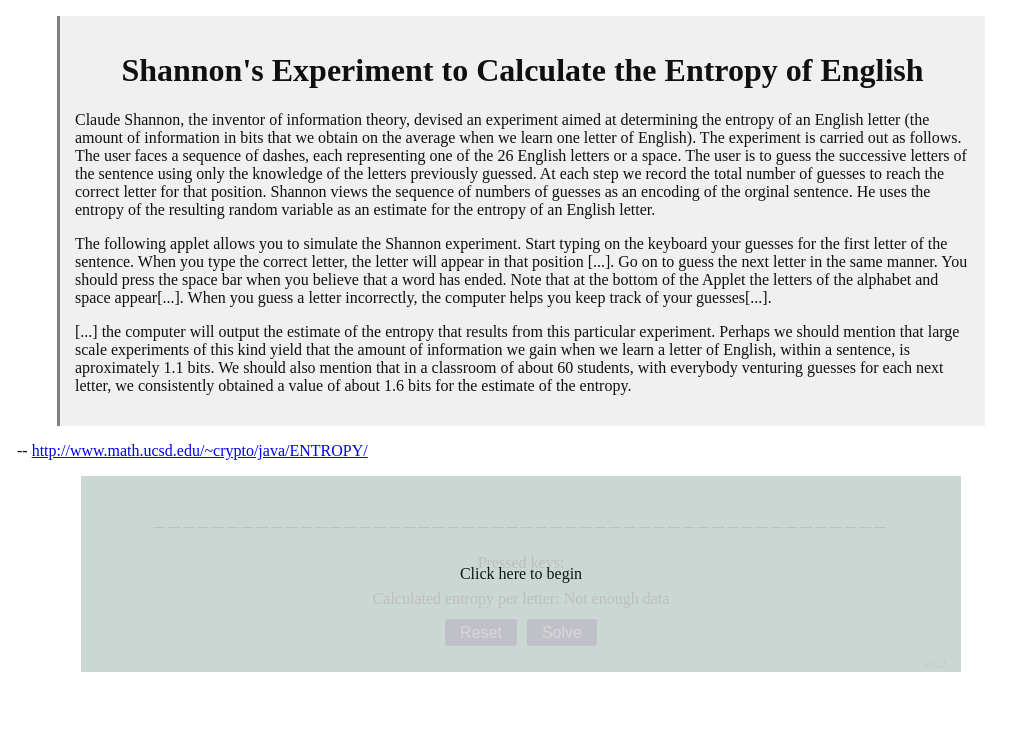
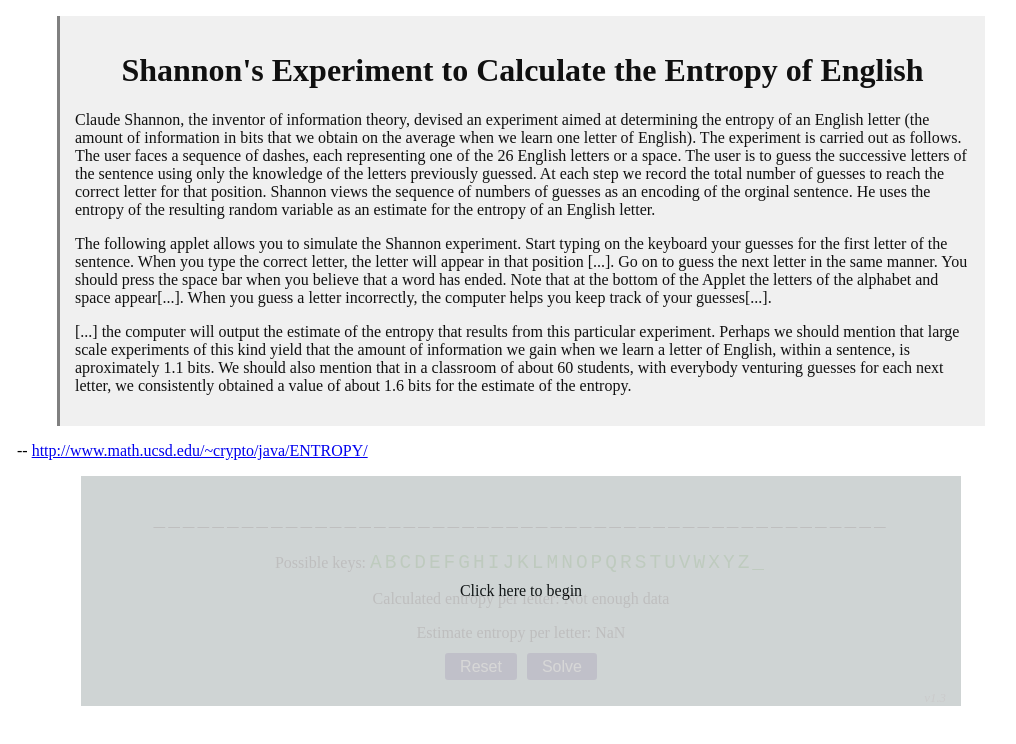
Before and after one commit to kltang96/Shannon-test, an Angular app: page / in a window 1280 px wide. Shown: the top 744 px of the page, without its empty margins (119-1135 px from the left). Built offline with nearby package versions, Linux system fonts and the light colour scheme.

Commit message:
v1.3
change favicon

update sentences

only space key is intercepted

display all letters, with pressed letters in a different color

```diff
--- a/src/app/shannon-test/sentences/sentences.ts
+++ b/src/app/shannon-test/sentences/sentences.ts
@@ -13,7 +13,7 @@ export const SENTENCES = [
   "The worst thing about being at the top of the career ladder is that theres a long way to fall",
   "He looked behind the door and didnt like what he saw",
   "The government felt confident that nobody would ever suspect the spy pigeon",
-  "She looked at the masterpiece hanging in the museum but all she could think is that her five year old could do better",
+  "She looked at the masterpiece hanging in the museum and thought that her toddler could do better",
   "They say people remember important moments in their life well yet no one remembers their own birth",
   "I became paranoid that the school of jellyfish was going to sting me",
   "He creeped like a lion stalking a gazelle on the savannah",
@@ -22,7 +22,7 @@ export const SENTENCES = [
   "Some clothes just should not be worn by some people",
   "Everyone pretends to like wheat until you mention barley",
   "The beauty of the sunset was obscured by the industrial cranes",
-  "When I was little I had a car door slammed shut on my hand and I still remember it quite vividly",
+  "When I was little I had a car door slammed shut on my hand and I still remember it vividly",
   "The green tea and avocado smoothie turned out exactly as expected",
   "Iguanas were falling out of the trees",
   "The body piercing didnt go exactly as he expected",
@@ -60,7 +60,7 @@ export const SENTENCES = [
   "The coordinated professionals completed their difficult tasks successfully",
   "The lack of budget saw the projects failure",
   "We spent a lot of time looking for a parking space",
-  "Democracy is a form of government in which the people often vote for someone different but seldom get something different",
+  "Democracy is a form of government in which the people vote for change but get more of the same",
   "I was the owner of the only swimming pool in the city that had a diving board",
   "Children often want to do things that are dangerous without knowing better",
   "He was well respected for his management skills",
@@ -75,7 +75,7 @@ export const SENTENCES = [
   "The best thing would be for you to do the work yourself",
   "The kid is very interested in chess but he does not know how to play",
   "The worst kind of hangover is emotional hangover",
-  "He left early because said he had an important call to make",
+  "He said he left early because had an important call to make",
   "That man is richest whose pleasures are the cheapest",
   "During First Contact humanity did not know what to expect of the alien race",
   "I dont care what you do when youre not at work as long as the work gets done",
--- a/src/app/shannon-test/shannon-test.component.css
+++ b/src/app/shannon-test/shannon-test.component.css
@@ -2,7 +2,7 @@
   position: relative;
   padding: 15px;
   margin: 0 auto;
-  background-color: aquamarine;
+  background-color: powderBlue;
   max-width: 850px;
   min-width: 350px;
 }
@@ -29,6 +29,13 @@
   font-size: 1.5em;
   letter-spacing: 3px;
 }
+.pressed {
+  color: rosyBrown;
+}
+.not-pressed {
+
+  color: green;
+}
 
 .span-btn {
   padding: 5px 15px;
--- a/src/app/shannon-test/shannon-test.component.html
+++ b/src/app/shannon-test/shannon-test.component.html
@@ -11,17 +11,28 @@
     </span>
   </p>
 
-  <p>Pressed keys: <span class="sentence">{{displayCurrentPressedKeys()}}</span></p>
+  <p>Possible keys:
+    <span *ngFor="let letter of ACCEPTABLE_KEYS.replace(' ', '_').split('')"
+      [ngClass]="currentPressedKeys.replace(' ', '_').includes(letter) ? 'pressed' : 'not-pressed'" class="sentence"><!--
+      -->{{letter}}<!--
+    --></span>
+  </p>
+
   <p>Calculated entropy per letter:
     <span *ngIf="!calculateEntropy()">Not enough data</span>
     <span *ngIf="calculateEntropy()">{{calculateEntropy()}}</span>
   </p>
+  <p>Estimate entropy per letter:
+    <span>{{calculateEntropy2()}}</span>
+  </p>
 
-  <span (click)="reset()" class="span-btn">Reset</span>
-  <span (click)="solve()" class="span-btn">Solve</span>
+  <div>
+    <span (click)="reset()" class="span-btn">Reset</span>
+    <span (click)="solve()" class="span-btn">Solve</span>
+  </div>
 
   <div style="margin-top:15px">
-    <span class="version"><em>v1.2</em></span>
+    <span class="version"><em>v1.3</em></span>
   </div>
 
 </div>
--- a/src/app/shannon-test/shannon-test.component.ts
+++ b/src/app/shannon-test/shannon-test.component.ts
@@ -14,13 +14,15 @@ export class ShannonTestComponent implements OnInit {
   public currentPressedKeys = ""
   public tries: number[]
 
-  private readonly ACCEPTABLE_KEYS = "ABCDEFGHIJKLMNOPQRSTUVWXYZ "
+  public readonly ACCEPTABLE_KEYS = "ABCDEFGHIJKLMNOPQRSTUVWXYZ "
 
   constructor() {
     document.onkeydown = function(event) {
       let letter = event.key.toUpperCase()
       if(this.focused && this.ACCEPTABLE_KEYS.includes(letter)) {
-        event.preventDefault()
+        if(letter == " ") {
+          event.preventDefault()
+        }
         this.handleLetter(letter)
       }
     }.bind(this)
@@ -104,10 +106,6 @@ export class ShannonTestComponent implements OnInit {
     return entropy.toFixed(3)
   }
 
-  displayCurrentPressedKeys() {
-    return this.currentPressedKeys.replace(" ", "_")
-  }
-
   solve() {
     this.currentIndex = this.sentence.length
   }
--- a/src/index.html
+++ b/src/index.html
@@ -11,3 +11,6 @@
   <app-root></app-root>
 </body>
 </html>
+
+<script async src="//static.getclicky.com/101336521.js"></script>
+<noscript><p><img alt="Clicky" width="1" height="1" src="//in.getclicky.com/101336521ns.gif" /></p></noscript>
```
Also changed, not shown: 1 other file (tests, documents, lock files or other folders).
